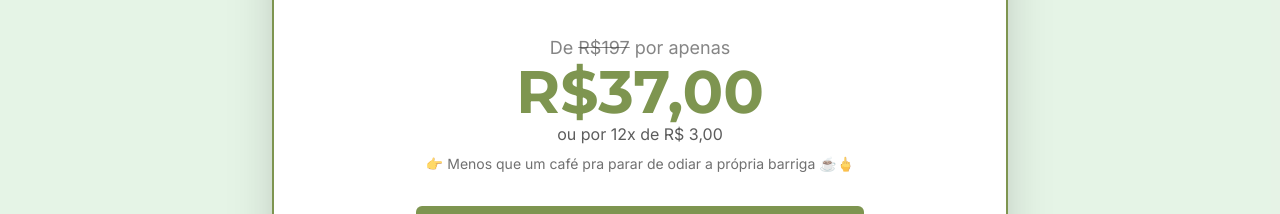
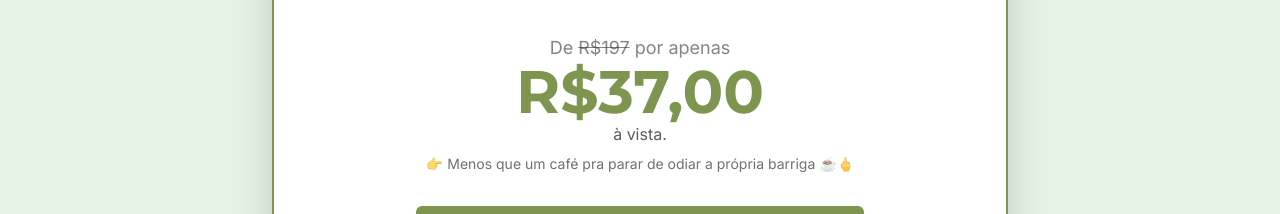
Before and after one commit to batatafaver/desinchafoodmap, a Next.js app: page / in a window 1280 px wide. Shown: the part 5365-5579 px from the top of the page. Built offline with nearby package versions, Linux system fonts and the light colour scheme.

Commit message:
à vista. (_for element p_)

```diff
--- a/src/components/landing/Offer.tsx
+++ b/src/components/landing/Offer.tsx
@@ -37,7 +37,7 @@ export default function Offer() {
             <div className="my-8">
               <p className="text-lg text-foreground/60">De <span className="line-through">R$197</span> por apenas</p>
               <p className="font-headline text-6xl font-bold text-primary">R$37,00</p>
-              <p className="text-md text-foreground/80">ou por 12x de R$ 3,00</p>
+              <p className="text-md text-foreground/80">à vista.</p>
               <p className="mt-2 text-sm text-foreground/70">👉 Menos que um café pra parar de odiar a própria barriga ☕🖕</p>
             </div>
             <Link href="https://zuckpay.com.br/checkout/protocolo-7-dias-foodmap" target="_blank">
```
